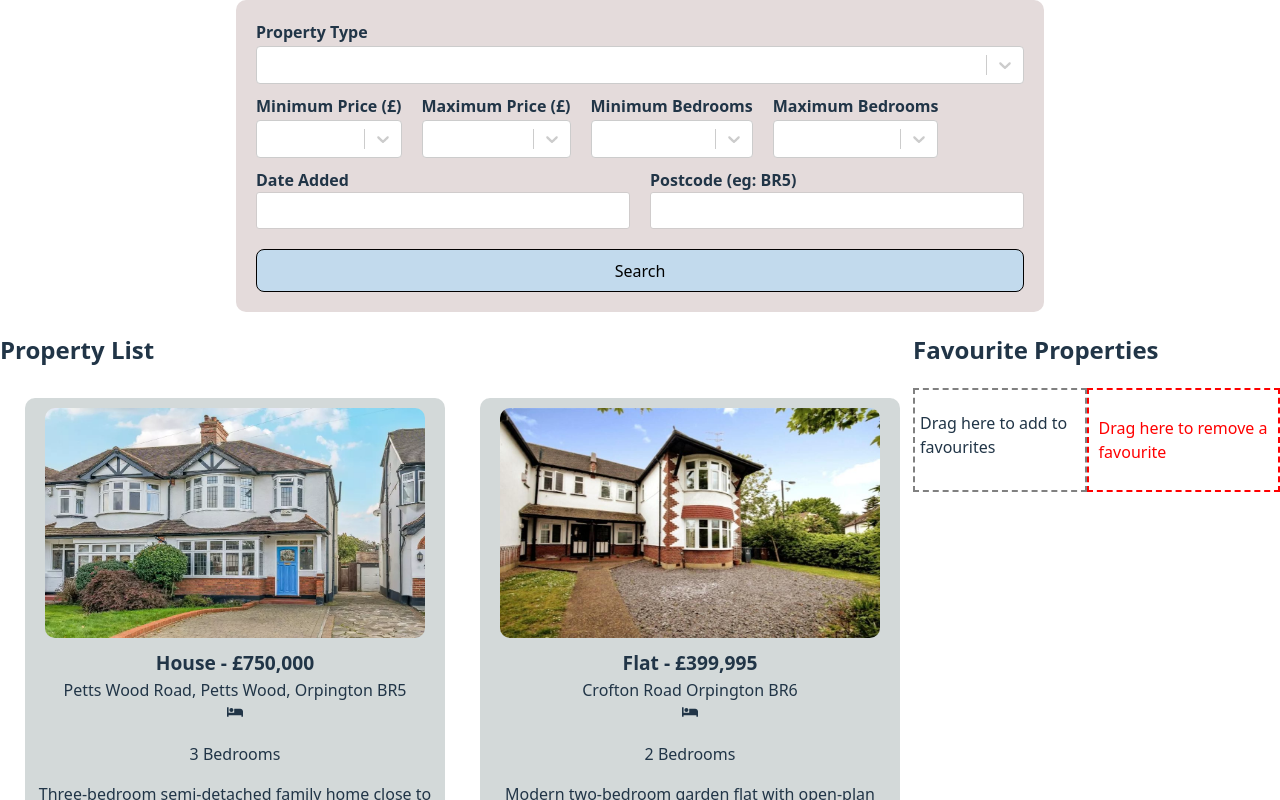
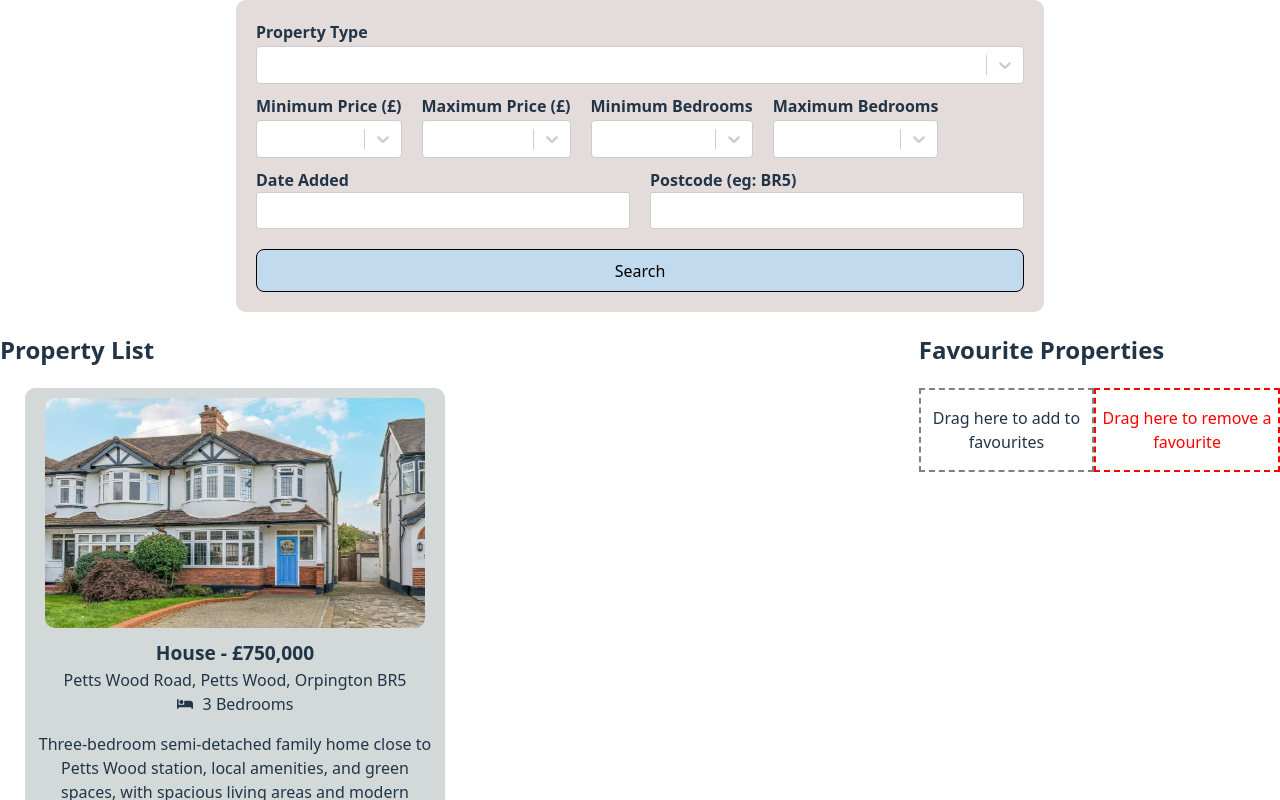
Before and after one commit to shashini13/React-CW, a React (Vite) app: page / in a window 1280 px wide. Shown: the top 800 px of the page. Built offline with nearby package versions, Linux system fonts and the light colour scheme.

Commit message:
Fixed some css & added css to make the fav section scroll along with the parent component

```diff
--- a/src/App.css
+++ b/src/App.css
@@ -62,7 +62,7 @@
 /*PropertyCard.jsx*/
 .property-card {
   background-color: rgba(68, 94, 93, 0.235);
-  margin: 10px;
+  margin: 0 10px 10px 10px;
   padding: 10px;
   border-radius: 10px;
   text-align: center;
@@ -79,6 +79,17 @@
   margin: 0;
 }
 
+.property-card-bedroom-div {
+  display: flex;
+  align-items: center;
+  justify-content: center;
+  gap: 10px;
+}
+
+.property-card-bedroom-div p {
+  margin: 0;
+}
+
 .property-card-h2 {
   font-size: larger;
   margin: 5px 0 0 0;
@@ -86,16 +97,15 @@
 
 .add-remove-section {
   display: flex;
+  text-align: center;
 }
 
 .add-drag-drop {
   border: 2px dashed grey;
-  padding: 5px;
 }
 
 .remove-drag-drop {
   border: 2px dashed red;
-  padding: 10px;
   color: red;
 }
 
@@ -106,7 +116,9 @@
 /*Favourites*/
 .favourites {
   width: 100%;
-
+  position: sticky;
+  top: 0;
+  align-self: flex-start;
 }
 
 /*PropertyList*/
@@ -120,5 +132,6 @@
 /*Favourties and PropertyList displaying section*/
 .below-search-form-section {
   display: flex;
-
+  gap: 20px;
+  align-items: flex-start;
 }
```
